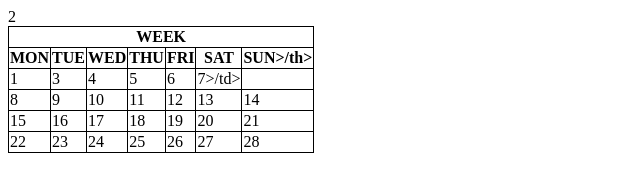
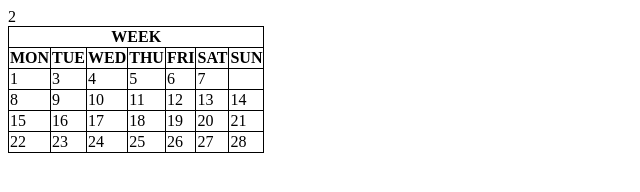
Before and after one commit to r22-4ar-by/r22-4ar-by.github.io, a plain HTML site: page esercizi/es2.html in a window 1280 px wide. Shown: the whole page, without its empty margins (0-640 px from the left). Drawn offline with Linux system fonts and the light colour scheme.

Commit message:
Update es2.html

```diff
--- a/esercizi/es2.html
+++ b/esercizi/es2.html
@@ -23,7 +23,7 @@
     <th>THU</th>
     <th>FRI</th>
     <th>SAT</th>
-    <th>SUN>/th>
+    <th>SUN</th>
     </tr>
       <tr>
         <td>1</td
@@ -32,7 +32,7 @@
         <td>4</td>
         <td>5</td>
         <td>6</td>
-        <td>7>/td>
+        <td>7</td>
       </tr>
       <tr>
     <td>8</td>
```
